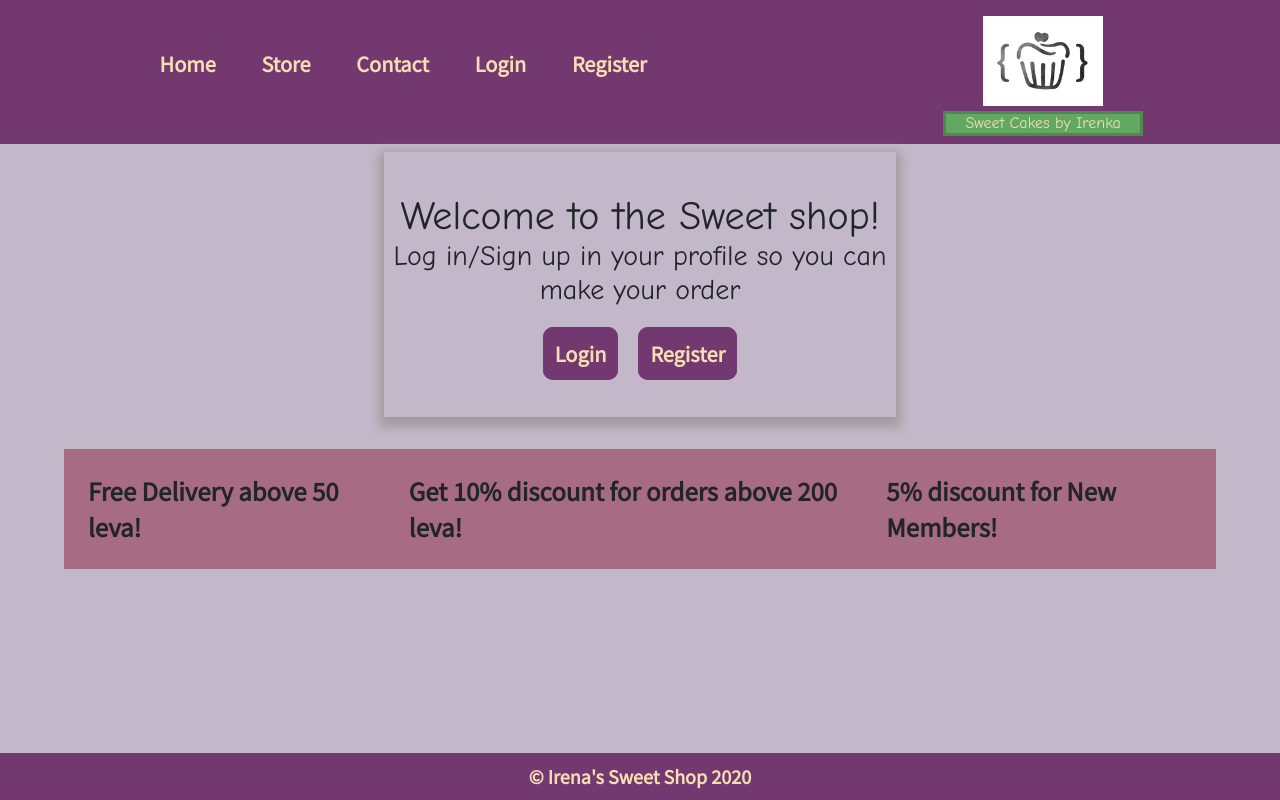
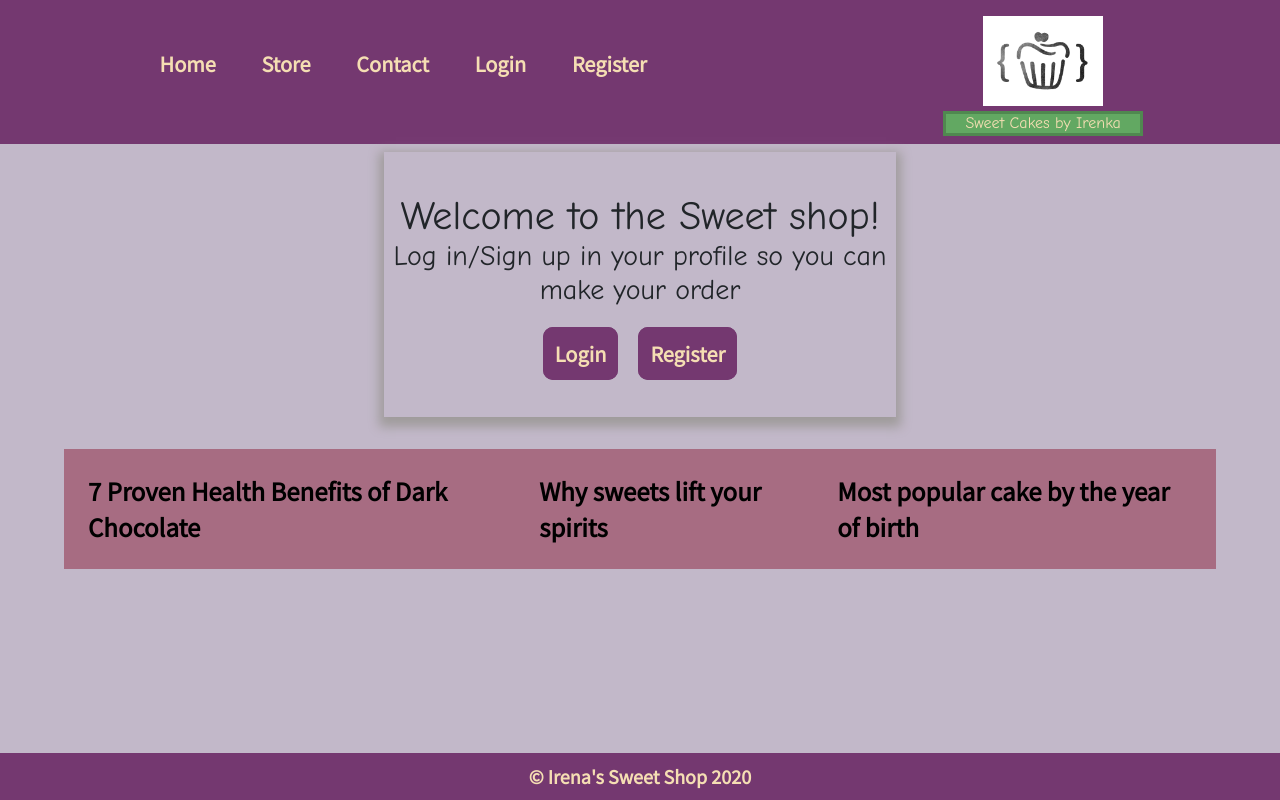
Before and after one commit to irenkaaa/sweet-shop-project, a React (Create React App) app: page / in a window 1280 px wide. Built offline with nearby package versions, Linux system fonts and the light colour scheme; no server answers.

Commit message:
small edit

```diff
--- a/src/components/users.jsx
+++ b/src/components/users.jsx
@@ -18,7 +18,7 @@ class Users extends Component {
                                         <li key={user._id}>
                                             {user.username} with id: {user._id}
                                             {
-                                                (user.roles == 'Admin') ? ( null ) :
+                                                (user.roles === 'Admin') ? ( null ) :
                                                 (
                                                     <span>
                                                         <button onClick={(e) => this.props.promoteUser(e, user._id)}>Promote to Admin</button>
--- a/src/css/home.css
+++ b/src/css/home.css
@@ -53,7 +53,13 @@ div.promotions {
     margin: 2rem auto;
 }
 
-div.promotions p {
+div.promotions h3 {
+    text-align: center;
+}
+
+div.promotions a {
+    text-decoration: none;
+    color: #000000;
     align-items: center;
     padding: 1em;
     font-size: 1.5em;
@@ -61,7 +67,7 @@ div.promotions p {
     background: rgb(167, 108, 130);
 }
 
-div.promotions p:hover {
+div.promotions a:hover {
     box-shadow: inset 0px 0px 20px 1px rgba(0,0,0,0.62);
     border: 0px solid #000000;
 }
--- a/src/views/contact.jsx
+++ b/src/views/contact.jsx
@@ -1,6 +1,5 @@
 import React from 'react';
 import '../css/contact.css';
-
 
 const Contact = () => {
     return (
--- a/src/views/home.jsx
+++ b/src/views/home.jsx
@@ -40,9 +40,9 @@ class Home extends Component {
 
 
                 <div className='promotions'>
-                    <p>Free Delivery above 50 leva!</p>
-                    <p>Get 10% discount for orders above 200 leva!</p>
-                    <p>5% discount for New Members!</p>
+                    <a href='https://www.healthline.com/nutrition/7-health-benefits-dark-chocolate'>7 Proven Health Benefits of Dark Chocolate</a>
+                    <a href='https://www.health.com/mind-body/the-reason-why-sweets-lift-your-spirits'>Why sweets lift your spirits</a>
+                    <a href='https://www.mashed.com/102706/popular-cake-year-born/'>Most popular cake by the year of birth</a>
                 </div>
 
 
```
Also changed, not shown: public/photo-ggirl.jpg (added), src/photo-ggirl.jpg (added).
